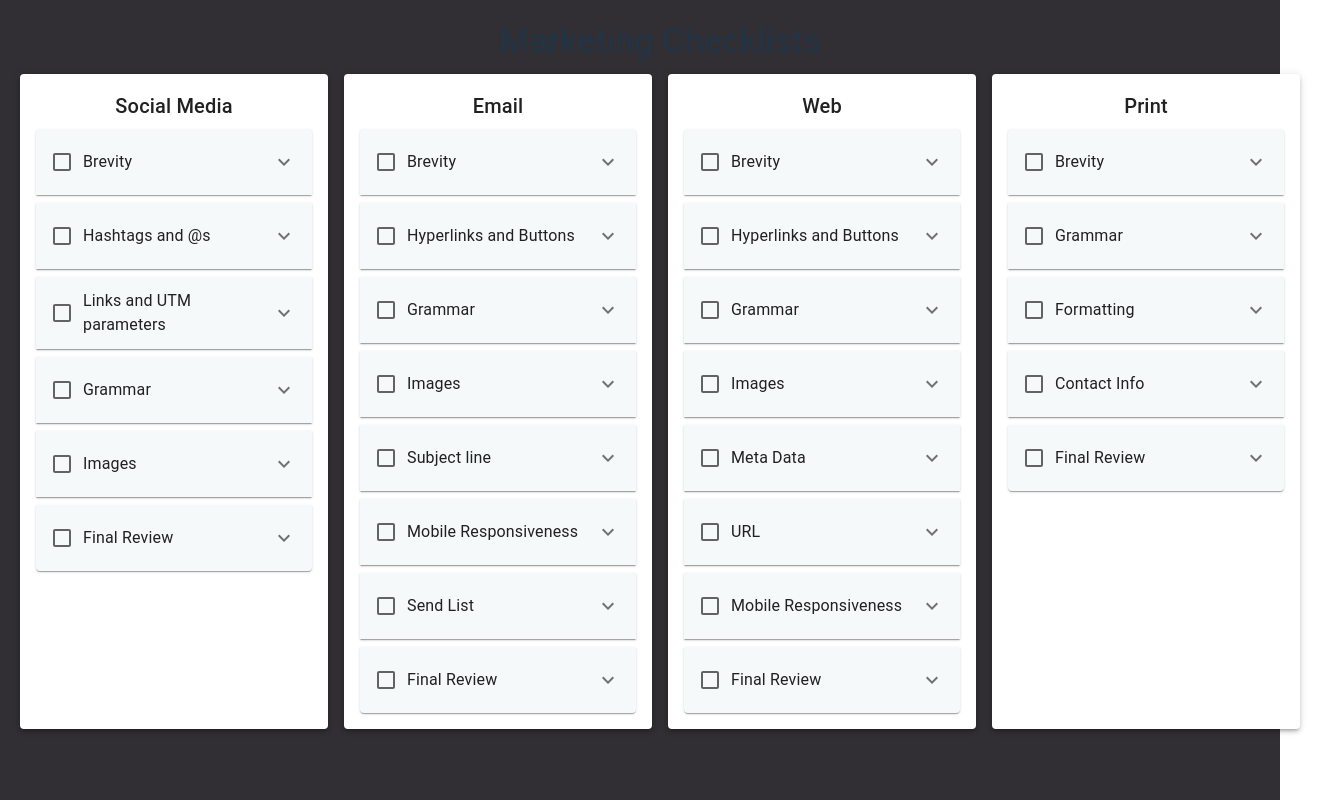
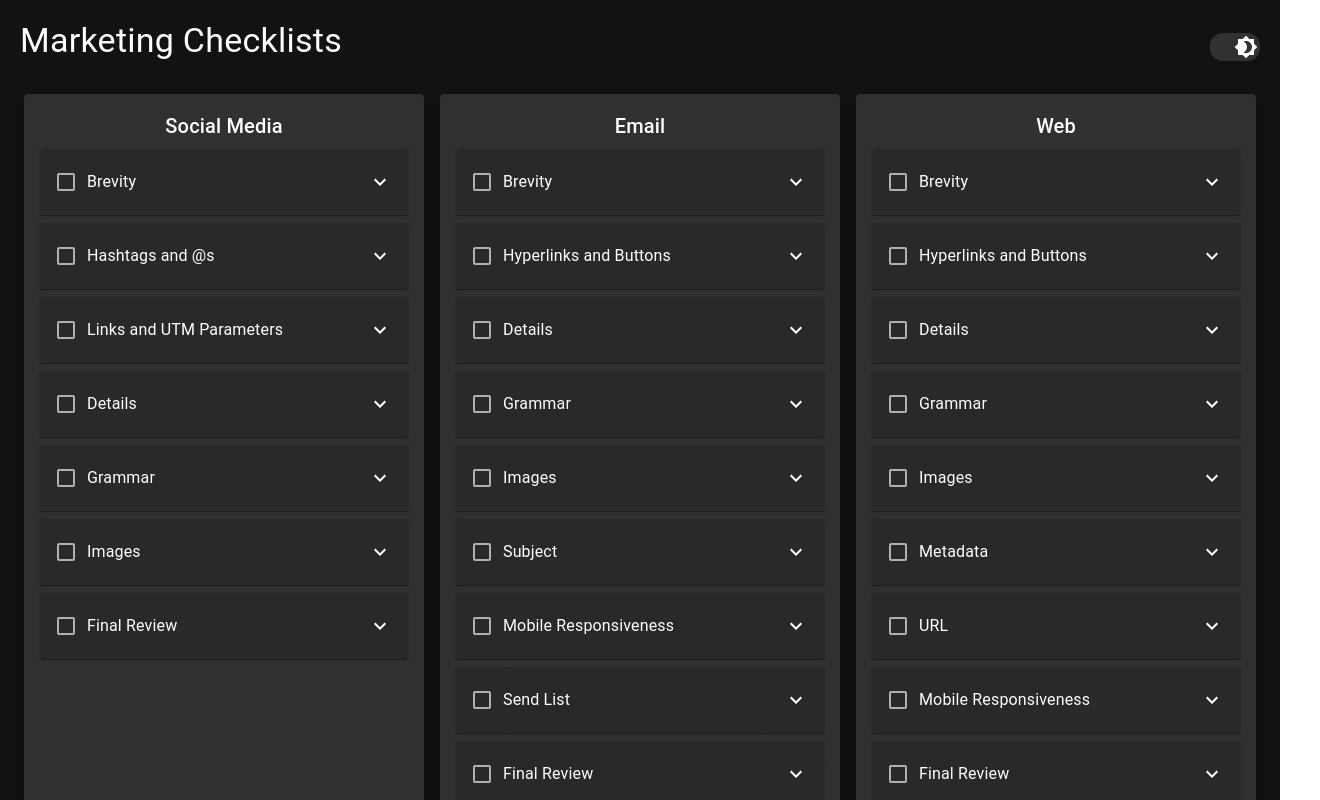
Before and after one commit to danielledonnelly/marketing-checklists, a React (Vite) app: page / in a window 1280 px wide. Shown: the top 800 px of the page, 1320 px wide, since content can reach past the window. Built offline with nearby package versions, Linux system fonts and the light colour scheme.

Commit message:
reviewing

```diff
--- a/src/App.css
+++ b/src/App.css
@@ -3,7 +3,7 @@ body {
   margin: 0;
   padding: 0;
   box-sizing: border-box;
-  background-color: #312f34;
+  background-color: #313131;
   display: flex;
   justify-content: center;
   align-items: flex-start;
@@ -18,17 +18,16 @@ body {
 
 .checklist-container {
   display: flex;
-  flex-wrap: nowrap;
+  flex-wrap: wrap;
   gap: 16px;
   justify-content: center;
 }
 
 .checklist {
-  max-width: 300px;
-  flex: 1;
+  flex: 1 1 300px;
+  max-width: 400px;
   padding: 16px;
   text-align: left;
-  background-color: white;
   border-radius: 8px;
 }
 
@@ -44,11 +43,9 @@ body {
 }
 
 .checklist-item {
-  background-color: #f5f9f9 !important;
   border-radius: 4px;
   overflow: hidden;
 }
-
 
 @media (max-width: 768px) {
   .checklist-container {
@@ -57,6 +54,7 @@ body {
   }
 
   .checklist {
+    flex: 1 1 100%;
     max-width: 100%;
   }
 }
--- a/src/App.jsx
+++ b/src/App.jsx
@@ -1,27 +1,110 @@
-import React from "react";
+import React, { useState } from "react";
 import Checklist from "./Checklist";
 import "./App.css";
 import { Typography, Box } from "@mui/material";
+import { ThemeProvider, createTheme } from "@mui/material/styles";
+import CssBaseline from "@mui/material/CssBaseline";
+import { styled } from "@mui/system";
+import { Switch } from "@mui/material";
+import Brightness4Icon from "@mui/icons-material/Brightness4"; // Moon Icon
+import Brightness7Icon from "@mui/icons-material/Brightness7"; // Sun Icon
+
+const StyledSwitch = styled(Switch)(({ theme }) => ({
+  width: 50,
+  height: 28,
+  padding: 0,
+  display: "flex",
+  "& .MuiSwitch-switchBase": {
+    padding: 2,
+    "&.Mui-checked": {
+      transform: "translateX(22px)",
+      color: "#fff",
+      "& + .MuiSwitch-track": {
+        backgroundColor: "#313131",
+        opacity: 1,
+      },
+    },
+  },
+  "& .MuiSwitch-thumb": {
+    width: 24,
+    height: 24,
+    backgroundColor: theme.palette.mode === "dark" ? "#fff" : "#000",
+    display: "flex",
+    alignItems: "center",
+    justifyContent: "center",
+    "& svg": {
+      fontSize: 16,
+      color: theme.palette.mode === "dark" ? "#000" : "#fff",
+    },
+  },
+  "& .MuiSwitch-track": {
+    borderRadius: 26 / 2,
+    backgroundColor: theme.palette.mode === "dark" ? "#313131" : "#313131",
+    opacity: 1,
+    transition: theme.transitions.create(["background-color"]),
+  },
+}));
 
 function App() {
+  const [darkMode, setDarkMode] = useState(true);
+
+  const darkTheme = createTheme({
+    palette: {
+      mode: "dark",
+      background: {
+        default: "#121212",
+        paper: "#1e1e1e",
+      },
+      text: {
+        primary: "#ffffff",
+        secondary: "#b0b0b0",
+      },
+    },
+  });
+
+  const lightTheme = createTheme({
+    palette: {
+      mode: "light",
+      background: {
+        default: "#f5f5f5",
+        paper: "#ffffff",
+      },
+      text: {
+        primary: "#000000",
+        secondary: "#424242",
+      },
+    },
+  });
+
   const checklists = [
-    { title: "Social Media", items: ["Brevity", "Hashtags and @s", "Links and UTM parameters", "Grammar", "Images", "Final Review"] },
-    { title: "Email", items: ["Brevity", "Hyperlinks and Buttons", "Grammar", "Images", "Subject line", "Mobile Responsiveness", "Send List", "Final Review"] },
-    { title: "Web", items: ["Brevity", "Hyperlinks and Buttons", "Grammar", "Images", "Meta Data", "URL", "Mobile Responsiveness", "Final Review"] },
-    { title: "Print", items: ["Brevity", "Grammar", "Formatting", "Contact Info", "Final Review"] },
+    { title: "Social Media", items: ["Brevity", "Hashtags and @s", "Links and UTM Parameters", "Details", "Grammar", "Images", "Final Review"] },
+    { title: "Email", items: ["Brevity", "Hyperlinks and Buttons", "Details", "Grammar", "Images", "Subject", "Mobile Responsiveness", "Send List", "Final Review"] },
+    { title: "Web", items: ["Brevity", "Hyperlinks and Buttons", "Details", "Grammar", "Images", "Metadata", "URL", "Mobile Responsiveness", "Final Review"] },
+    { title: "Print", items: ["Brevity", "Grammar", "Details", "Formatting", "Contact Info", "Final Review"] },
   ];
 
   return (
+    <ThemeProvider theme={darkMode ? darkTheme : lightTheme}>
+      <CssBaseline />
       <Box className="app-container" sx={{ textAlign: "center", padding: "20px" }}>
+        <Box sx={{ display: "flex", justifyContent: "space-between", alignItems: "center", marginBottom: "20px" }}>
           <Typography variant="h4" gutterBottom>
             Marketing Checklists
           </Typography>
+          <StyledSwitch
+            checked={darkMode}
+            onChange={() => setDarkMode(!darkMode)}
+            icon={<Brightness7Icon />}
+            checkedIcon={<Brightness4Icon />}
+          />
+        </Box>
         <Box className="checklist-container">
           {checklists.map((checklist, index) => (
             <Checklist key={index} title={checklist.title} items={checklist.items} />
           ))}
         </Box>
       </Box>
+    </ThemeProvider>
   );
 }
 
--- a/src/Checklist.jsx
+++ b/src/Checklist.jsx
@@ -1,9 +1,20 @@
 import React, { useState } from "react";
-import { Box, Checkbox, FormControlLabel, Typography, Paper, Accordion, AccordionSummary, AccordionDetails } from "@mui/material";
+import {
+  Box,
+  Checkbox,
+  FormControlLabel,
+  Typography,
+  Paper,
+  Accordion,
+  AccordionSummary,
+  AccordionDetails,
+} from "@mui/material";
 import ExpandMoreIcon from "@mui/icons-material/ExpandMore";
 
 function Checklist({ title, items }) {
-  const [checkedItems, setCheckedItems] = useState(Array(items.length).fill(false));
+  const [checkedItems, setCheckedItems] = useState(
+    Array(items.length).fill(false)
+  );
 
   const handleToggle = (index) => {
     const updatedChecked = [...checkedItems];
@@ -12,106 +23,110 @@ function Checklist({ title, items }) {
   };
 
   const explanations = {
-    "Brevity": "Remove filler and repetition to keep your message concise yet clear.",
-    "URL": "Check your URL to ensure it works and is easily readable. A user should be able to tell what the webpage or blog will be about just by reading the URL.",
+    Brevity: "Eliminate filler and redundancy to keep your message clear and concise.",
+    URL: "Verify your URL is functional and easy to read. Users should be able to infer the content of the webpage or blog from the URL itself.",
     "Hashtags and @s": (
       <>
-    Make sure any hashtags or tagged accounts are relevant and spelled correctly. Always use {" "}
+        Ensure all hashtags or tagged accounts are relevant and accurately spelled. Always use{" "}
         <a
           href="https://averment.medium.com/why-does-writing-your-hashtags-in-camel-case-make-them-more-accessible-and-what-are-the-benefits-9e3b8e13e920"
           target="_blank"
           rel="noopener noreferrer"
-      style={{ color: '#1976d2', textDecoration: 'none' }}
+          style={{ color: "#1976d2", textDecoration: "none" }}
         >
           camel case
-    </a> {" "}
-    in your hashtags for accessibility.
+        </a>{" "}
+        for improved accessibility.
       </>
     ),
     "Links and UTM Parameters": (
       <>
-    If your post includes a link, confirm that it looks correct and works. If you use UTM parameters, ensure they are properly configured for each social media platform.<p />
-    Don’t forget that links won’t work on Instagram posts! Use     <a
+        Check that all links are valid and working as intended. If you use UTM parameters, verify that they are correctly configured for each platform.
+        <p />
+        Remember, links do not work in Instagram posts! Use{" "}
+        <a
           href="https://linktr.ee/"
           target="_blank"
           rel="noopener noreferrer"
-      style={{ color: '#1976d2', textDecoration: 'none' }}
+          style={{ color: "#1976d2", textDecoration: "none" }}
         >
           Linktree
-    </a> {" "} to ensure users can access your links easily.
+        </a>{" "}
+        to provide users with easy access to your links.
       </>
     ),
-"Grammar": (
+    Grammar: (
       <>
-    Look for any potential mistakes in grammar, punctuation, and spelling.<p /> You can use a writing assistant such as  {" "}   <a
+        Review your content for errors in grammar, punctuation, and spelling.
+        <p /> Utilize tools like{" "}
+        <a
           href="https://www.grammarly.com/"
           target="_blank"
           rel="noopener noreferrer"
-      style={{ color: '#1976d2', textDecoration: 'none' }}
+          style={{ color: "#1976d2", textDecoration: "none" }}
         >
           Grammarly
-    </a> {" "} to help with this, but it won't detect all errors.
-
+        </a>{" "}
+        for assistance, but note that it won't catch every mistake.
       </>
     ),
-"Images": (
+    Images: (
       <>
-  Review images carefully, check to confirm the dimensions are correct, and add alt text for accessibility.
-
+        Examine images to ensure dimensions are appropriate. Add alt text for accessibility.
       </>
     ),
-
     "Hyperlinks and Buttons": (
       <>
-    When reviewing hyperlinks or buttons, always verify that they are set to open in a new tab rather than the current page. Ensure that the text of your hyperlink or button is a compelling CTA. <p/> If you use UTM parameters, check to ensure they are present and properly formatted.
+        Confirm that all hyperlinks and buttons contain compelling CTAs. These should be set to open in a new tab when clicked.<p /> If you use UTM parameters, verify that they are correctly configured.
       </>
     ),
-
-"Formatting": (
+    Formatting: (
       <>
-  Check to confirm that the dimensions of your print collateral are correct and that there are no issues with margins, padding, or any other design elements.
-
+        Ensure the dimensions of your print materials are accurate and that margins, padding, and other design elements are consistent.
       </>
     ),
-
     "Contact Info": (
       <>
-  Check to confirm that any phone numbers or emails included in the material are accurate. If you're ordering business cards, always send the proof to the individual you are ordering for before proceeding.
-
+        Verify all contact information, such as phone numbers and email addresses, is correct. For business cards, always send the proof to the intended recipient before finalizing.
       </>
     ),
-
+    Details: (
+      <>
+        Double-check all details for accuracy, including dates, addresses, numbers, and any other key information.
+      </>
+    ),
     "Final Review": (
       <>
-  If permitted, send your content (including both text and any images) to {" "}   <a
+        If allowed, submit your content to{" "}
+        <a
           href="chatgpt.com"
           target="_blank"
           rel="noopener noreferrer"
-      style={{ color: '#1976d2', textDecoration: 'none' }}
+          style={{ color: "#1976d2", textDecoration: "none" }}
         >
           ChatGPT
-    </a> {" "} to review. While it won't catch everything, ChatGPT can often detect minor mistakes.  <p/> Have a co-worker review your post for clarity, tone, and any details you might have overlooked.
+        </a>{" "}
+        for review. While it won’t catch everything, it can help identify minor errors in text and images. <p /> You can also request feedback from a colleague to refine your messaging further.
       </>
     ),
-"Subject Line": (
+    Subject: (
       <>
-  The subject line is the most important part of an email – it's what determines if it gets opened or not! Make it count; ensure your subject line is compelling and relevant.
+        The subject line is the most important part of any email—it's what determines if it gets opened or not! Make it count.
       </>
     ),
     "Mobile Responsiveness": (
       <>
-  Make sure your content is mobile-friendly. Whenever you publish a blog, draft a marketing email, or update your site, remember to review the content on a mobile device to ensure everything is formatted correctly.
+        Ensure your content displays correctly on mobile devices. Test blogs, emails, and website updates on mobile to confirm proper formatting.
       </>
     ),
-
     "Send List": (
       <>
-  Make sure your emails only go to the correct contacts. Confirm that you have an accurate list before using it.
+        Verify your email list is accurate and limited to the intended recipients.
       </>
     ),
-"Meta Data": (
+    Metadata: (
       <>
-  Make sure you're set up for SEO success with complete and accurate meta data, including a title and a description. If publishing a blog, include an author in the meta data as well.
+        Optimize for SEO by including complete and accurate metadata, such as a title and description. If applicable, include an author for blogs.
       </>
     ),
   };
@@ -124,24 +139,30 @@ function Checklist({ title, items }) {
       <Box className="checklist-items">
         {items.map((item, index) => (
           <Accordion key={index} className="checklist-item">
-            <AccordionSummary expandIcon={<ExpandMoreIcon />} aria-controls={`panel${index}-content`} id={`panel${index}-header`}>
+            <AccordionSummary
+              expandIcon={<ExpandMoreIcon />}
+              aria-controls={`panel${index}-content`}
+              id={`panel${index}-header`}
+            >
               <FormControlLabel
                 control={
                   <Checkbox
                     checked={checkedItems[index]}
                     onChange={(e) => {
-                      e.stopPropagation(); // Prevent the checkbox click from toggling the accordion
+                      e.stopPropagation();
                       handleToggle(index);
                     }}
                     color="primary"
                   />
                 }
                 label={item}
-                onClick={(e) => e.stopPropagation()} // Prevent label click from toggling the accordion
+                onClick={(e) => e.stopPropagation()}
               />
             </AccordionSummary>
             <AccordionDetails>
-              <Typography>{explanations[item] || "No additional information available."}</Typography>
+              <Typography>
+                {explanations[item] || "No additional information available."}
+              </Typography>
             </AccordionDetails>
           </Accordion>
         ))}
```
Lines whose indentation alone changed are shown as unchanged.
